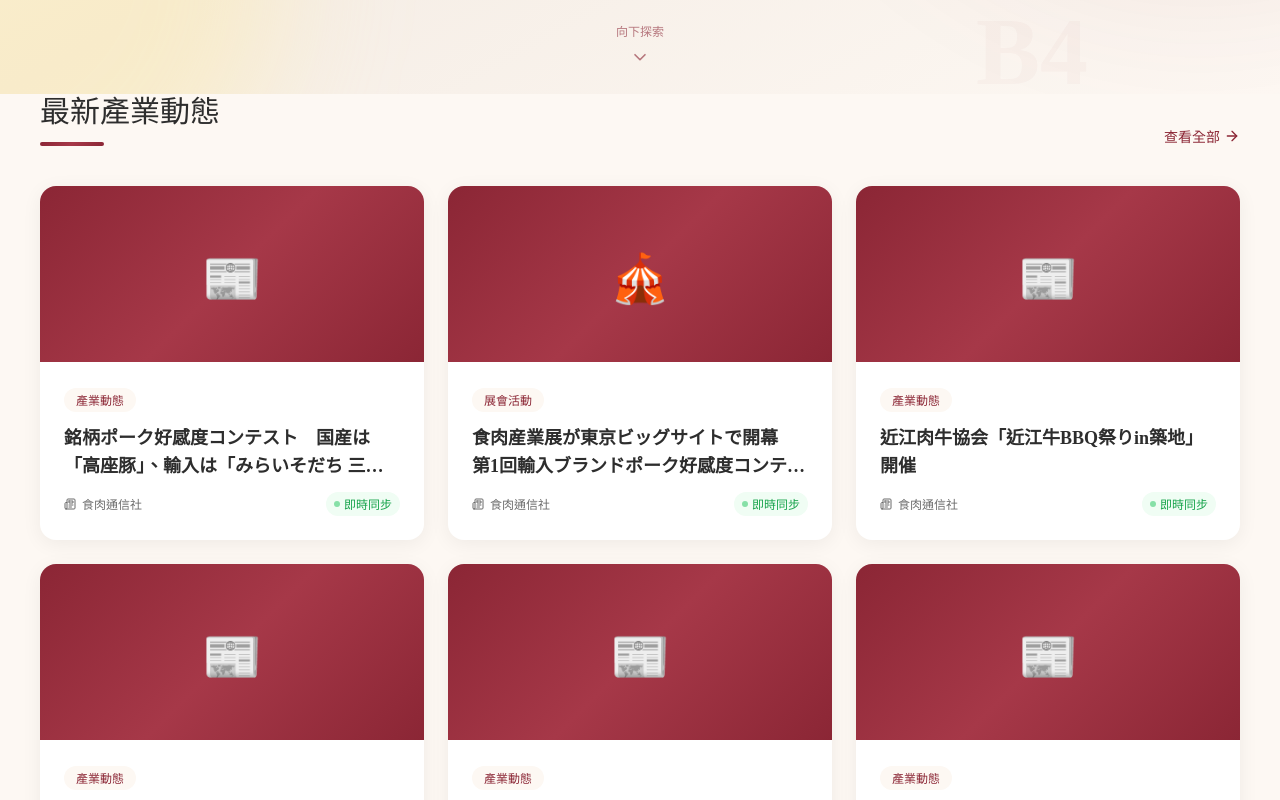
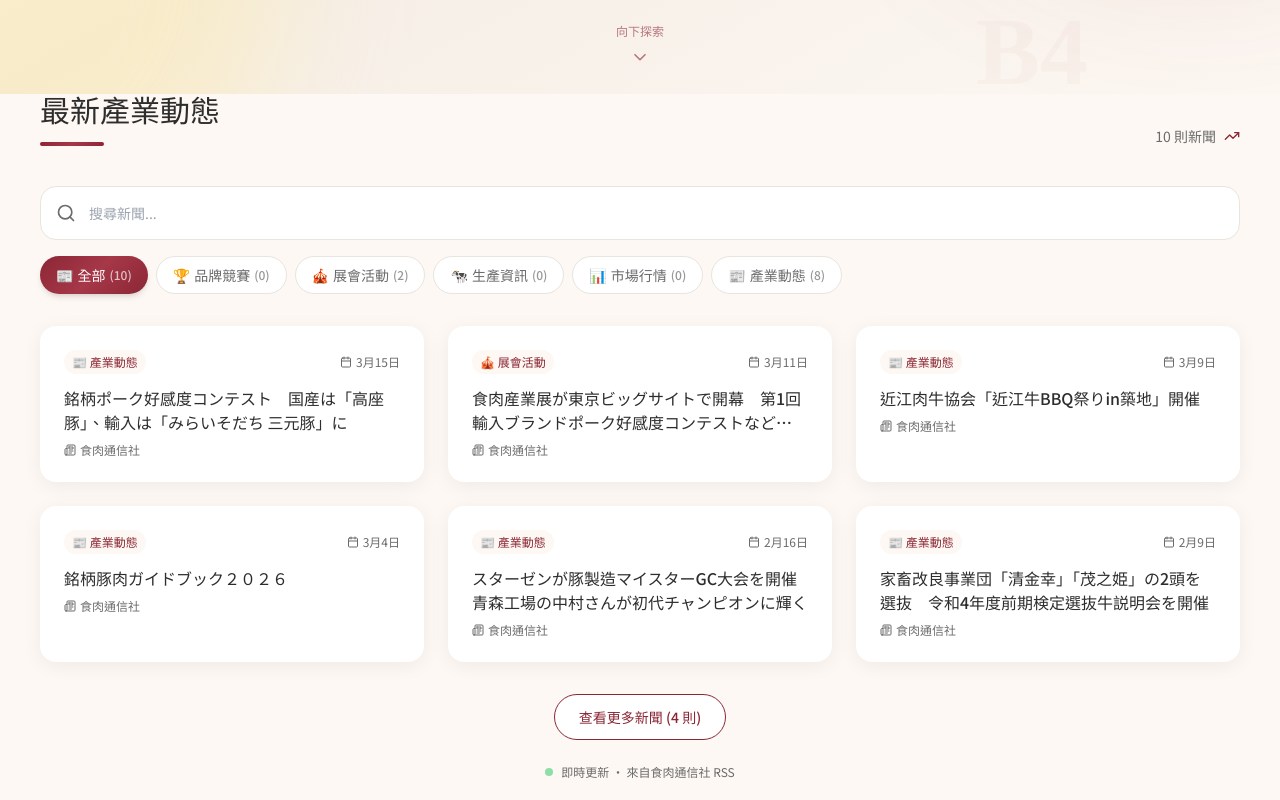
Before and after one commit to wagyunote/meat-knowledge-hub, a Next.js app: page /meat-knowledge-hub/ in a window 1280 px wide. Shown: the part 600-1400 px from the top of the page. Built offline with nearby package versions, Linux system fonts and the light colour scheme.

Commit message:
🔄 Auto-sync data: 2026-04-15 00:02

```diff
--- a/components/NewsSection.tsx
+++ b/components/NewsSection.tsx
@@ -1,13 +1,15 @@
 'use client'
 
-import { useEffect, useState } from 'react'
-import { motion } from 'framer-motion'
-import { ArrowRight, Newspaper } from 'lucide-react'
+import { useState, useEffect } from 'react'
+import { motion, AnimatePresence } from 'framer-motion'
+import { ArrowRight, Newspaper, Search, X, TrendingUp, Calendar } from 'lucide-react'
 import type { NewsItem } from '@/types'
 
 export default function NewsSection() {
   const [news, setNews] = useState<NewsItem[]>([])
   const [loading, setLoading] = useState(true)
+  const [searchQuery, setSearchQuery] = useState('')
+  const [activeCategory, setActiveCategory] = useState('全部')
 
   useEffect(() => {
     fetch(`${process.env.NODE_ENV === 'production' ? '/meat-knowledge-hub' : ''}/data/news.json`)
@@ -38,75 +40,176 @@ export default function NewsSection() {
     return map[category] || '📰'
   }
 
+  const categories = ['全部', '品牌競賽', '展會活動', '生產資訊', '市場行情', '產業動態']
+
+  const filteredNews = news.filter(item => {
+    const matchesSearch = !searchQuery ||
+      item.title.toLowerCase().includes(searchQuery.toLowerCase())
+    const category = getCategory(item.title)
+    const matchesCategory = activeCategory === '全部' || category === activeCategory
+    return matchesSearch && matchesCategory
+  })
+
+  const formatDate = (dateStr: string) => {
+    try {
+      const d = new Date(dateStr)
+      return d.toLocaleDateString('zh-TW', { month: 'short', day: 'numeric' })
+    } catch {
+      return ''
+    }
+  }
+
   return (
     <section id="news" className="mb-16 sm:mb-20">
-      <div className="flex justify-between items-end mb-6 sm:mb-10">
+      <div className="flex flex-col sm:flex-row sm:justify-between sm:items-end gap-4 mb-6 sm:mb-10">
         <h2 className="font-serif-tc text-2xl sm:text-3xl text-charcoal relative pb-3 sm:pb-4">
           最新產業動態
           <span className="absolute bottom-0 left-0 w-14 sm:w-16 h-1 gradient-meat rounded-full"></span>
         </h2>
-        <a href="#" className="text-primary text-sm font-medium flex items-center gap-1 hover:gap-2 transition-all">
-          查看全部 <ArrowRight size={16} />
-        </a>
+        <div className="flex items-center gap-2">
+          <span className="text-warm-gray text-sm">
+            {news.length} 則新聞
+          </span>
+          <TrendingUp className="w-4 h-4 text-primary" />
+        </div>
       </div>
 
+      {/* Search & Filter */}
+      <div className="mb-6 sm:mb-8 space-y-4">
+        {/* Search Bar */}
+        <div className="relative">
+          <Search className="absolute left-4 top-1/2 -translate-y-1/2 w-5 h-5 text-warm-gray" />
+          <input
+            type="text"
+            placeholder="搜尋新聞..."
+            value={searchQuery}
+            onChange={(e) => setSearchQuery(e.target.value)}
+            className="w-full pl-12 pr-10 py-3 sm:py-4 bg-white rounded-xl sm:rounded-2xl border border-light-gray focus:border-primary focus:ring-2 focus:ring-primary/20 outline-none transition-all text-sm"
+          />
+          {searchQuery && (
+            <button
+              onClick={() => setSearchQuery('')}
+              className="absolute right-4 top-1/2 -translate-y-1/2 text-warm-gray hover:text-charcoal"
+            >
+              <X className="w-4 h-4" />
+            </button>
+          )}
+        </div>
+
+        {/* Category Pills */}
+        <div className="flex flex-wrap gap-2">
+          {categories.map(cat => {
+            const count = cat === '全部'
+              ? news.length
+              : news.filter(n => getCategory(n.title) === cat).length
+            return (
+              <button
+                key={cat}
+                onClick={() => setActiveCategory(cat)}
+                className={`px-4 py-2 rounded-full text-sm font-medium transition-all flex items-center gap-1 ${
+                  activeCategory === cat
+                    ? 'gradient-meat text-white shadow-md'
+                    : 'bg-white text-warm-gray hover:bg-cream hover:text-primary border border-light-gray'
+                }`}
+              >
+                <span>{getEmoji(cat)}</span>
+                {cat}
+                <span className="text-xs opacity-70">({count})</span>
+              </button>
+            )
+          })}
+        </div>
+      </div>
+
+      {/* News Grid */}
       {loading ? (
-        <div className="grid md:grid-cols-2 lg:grid-cols-3 gap-6">
-          {[1, 2, 3].map((i) => (
-            <div key={i} className="bg-white rounded-2xl overflow-hidden shadow-card animate-pulse">
-              <div className="h-40 sm:h-44 bg-light-gray"></div>
-              <div className="p-5 sm:p-6 space-y-3">
-                <div className="h-5 w-20 bg-light-gray rounded"></div>
-                <div className="h-6 bg-light-gray rounded"></div>
-                <div className="h-4 w-3/4 bg-light-gray rounded"></div>
-              </div>
+        <div className="grid md:grid-cols-2 lg:grid-cols-3 gap-4 sm:gap-6">
+          {[1, 2, 3].map(i => (
+            <div key={i} className="bg-white rounded-xl sm:rounded-2xl p-5 animate-pulse">
+              <div className="h-4 bg-light-gray rounded w-1/4 mb-3"></div>
+              <div className="h-6 bg-light-gray rounded w-3/4 mb-2"></div>
+              <div className="h-4 bg-light-gray rounded w-1/2"></div>
             </div>
           ))}
         </div>
       ) : (
-        <div className="grid md:grid-cols-2 lg:grid-cols-3 gap-6">
-          {news.slice(0, 6).map((item, index) => {
+        <>
+          <AnimatePresence mode="wait">
+            <motion.div
+              key={activeCategory + searchQuery}
+              initial={{ opacity: 0 }}
+              animate={{ opacity: 1 }}
+              exit={{ opacity: 0 }}
+              className="grid md:grid-cols-2 lg:grid-cols-3 gap-4 sm:gap-6"
+            >
+              {filteredNews.slice(0, 6).map((item, index) => {
                 const category = getCategory(item.title)
                 const emoji = getEmoji(category)
 
                 return (
-              <motion.article
-                key={item.id}
+                  <motion.a
+                    key={item.link}
+                    href={item.link}
+                    target="_blank"
+                    rel="noopener noreferrer"
                     initial={{ opacity: 0, y: 20 }}
-                whileInView={{ opacity: 1, y: 0 }}
-                viewport={{ once: true }}
-                transition={{ duration: 0.4, delay: index * 0.1 }}
-                whileHover={{ y: -8 }}
-                className="bg-white rounded-2xl overflow-hidden shadow-card hover:shadow-card-hover transition-all cursor-pointer group"
+                    animate={{ opacity: 1, y: 0 }}
+                    transition={{ duration: 0.3, delay: index * 0.05 }}
+                    whileHover={{ y: -4, boxShadow: '0 12px 24px rgba(0,0,0,0.1)' }}
+                    className="block bg-white rounded-xl sm:rounded-2xl p-5 sm:p-6 shadow-card hover:shadow-card-hover transition-all group cursor-pointer"
                   >
-                <a href={item.link} target="_blank" rel="noopener noreferrer">
-                  <div className="h-40 sm:h-44 gradient-meat flex items-center justify-center text-4xl sm:text-5xl group-hover:scale-105 transition-transform">
-                    {emoji}
+                    {/* Category Tag */}
+                    <div className="flex items-center justify-between mb-3">
+                      <span className="inline-flex items-center gap-1 text-xs px-2 py-1 rounded-full bg-cream text-primary font-medium">
+                        {emoji} {category}
+                      </span>
+                      <span className="text-xs text-warm-gray flex items-center gap-1">
+                        <Calendar className="w-3 h-3" />
+                        {formatDate(item.pubDate)}
+                      </span>
                     </div>
-                  <div className="p-5 sm:p-6">
-                    <span className="inline-block px-3 py-1 bg-cream text-primary text-xs font-medium rounded-full mb-3">
-                      {category}
-                    </span>
-                    <h3 className="font-serif-tc text-base sm:text-lg font-semibold text-charcoal leading-relaxed line-clamp-2 mb-3 group-hover:text-primary transition-colors">
+
+                    {/* Title */}
+                    <h3 className="font-medium text-charcoal text-sm sm:text-base line-clamp-2 group-hover:text-primary transition-colors mb-2">
                       {item.title}
                     </h3>
-                    <div className="flex justify-between items-center text-xs text-warm-gray">
-                      <span className="flex items-center gap-1.5">
-                        <Newspaper size={12} />
+
+                    {/* Source */}
+                    <div className="text-xs text-warm-gray flex items-center justify-between">
+                      <span className="flex items-center gap-1">
+                        <Newspaper className="w-3 h-3" />
                         食肉通信社
                       </span>
-                      <span className="flex items-center gap-1 px-2 py-1 bg-green-50 text-green-600 rounded-full">
-                        <span className="w-1.5 h-1.5 bg-green-500 rounded-full animate-pulse"></span>
-                        即時同步
-                      </span>
+                      <ArrowRight className="w-4 h-4 text-primary opacity-0 group-hover:opacity-100 transition-opacity" />
                     </div>
-                  </div>
-                </a>
-              </motion.article>
+                  </motion.a>
                 )
               })}
+            </motion.div>
+          </AnimatePresence>
+
+          {filteredNews.length === 0 && (
+            <div className="text-center py-12 text-warm-gray">
+              <Newspaper className="w-12 h-12 mx-auto mb-4 opacity-30" />
+              <p>沒有找到相關新聞</p>
             </div>
           )}
+
+          {filteredNews.length > 6 && (
+            <div className="text-center mt-8">
+              <button className="px-6 py-3 rounded-full bg-white text-primary border border-primary hover:bg-primary hover:text-white transition-all font-medium text-sm">
+                查看更多新聞 ({filteredNews.length - 6} 則)
+              </button>
+            </div>
+          )}
+        </>
+      )}
+
+      {/* Real-time Badge */}
+      <div className="mt-6 flex items-center justify-center gap-2 text-xs text-warm-gray">
+        <span className="w-2 h-2 bg-green-500 rounded-full animate-pulse"></span>
+        即時更新 · 來自食肉通信社 RSS
+      </div>
     </section>
   )
 }
--- a/data/markets.json
+++ b/data/markets.json
@@ -244,7 +244,7 @@
       "website": "https://mmb.jmma.or.jp/member/sasebo/"
     }
   ],
-  "lastUpdate": "2026-04-14T15:53:58.965Z",
+  "lastUpdate": "2026-04-14T16:02:30.711Z",
   "source": "https://mmb.jmma.or.jp/member/",
   "totalCount": 27
 }
--- a/public/data/markets.json
+++ b/public/data/markets.json
@@ -244,7 +244,7 @@
       "website": "https://mmb.jmma.or.jp/member/sasebo/"
     }
   ],
-  "lastUpdate": "2026-04-14T15:53:58.965Z",
+  "lastUpdate": "2026-04-14T16:02:30.711Z",
   "source": "https://mmb.jmma.or.jp/member/",
   "totalCount": 27
 }
--- a/public/data/news.json
+++ b/public/data/news.json
@@ -1,7 +1,7 @@
 {
   "news": [
     {
-      "id": "食肉通信社-0-1776182036735",
+      "id": "食肉通信社-0-1776182548591",
       "title": "銘柄ポーク好感度コンテスト　国産は「高座豚」、輸入は「みらいそだち 三元豚」に",
       "link": "https://www.shokuniku.co.jp/14294",
       "pubDate": "Sun, 15 Mar 2026 23:32:47 +0000",
@@ -9,7 +9,7 @@
       "source": "食肉通信社"
     },
     {
-      "id": "食肉通信社-1-1776182036735",
+      "id": "食肉通信社-1-1776182548591",
       "title": "食肉産業展が東京ビッグサイトで開幕　第1回輸入ブランドポーク好感度コンテストなども実施",
       "link": "https://www.shokuniku.co.jp/14284",
       "pubDate": "Wed, 11 Mar 2026 00:01:53 +0000",
@@ -17,7 +17,7 @@
       "source": "食肉通信社"
     },
     {
-      "id": "食肉通信社-2-1776182036735",
+      "id": "食肉通信社-2-1776182548591",
       "title": "近江肉牛協会「近江牛BBQ祭りin築地」開催",
       "link": "https://www.shokuniku.co.jp/14279",
       "pubDate": "Mon, 09 Mar 2026 23:32:13 +0000",
@@ -25,7 +25,7 @@
       "source": "食肉通信社"
     },
     {
-      "id": "食肉通信社-3-1776182036735",
+      "id": "食肉通信社-3-1776182548591",
       "title": "銘柄豚肉ガイドブック２０２６",
       "link": "https://www.shokuniku.co.jp/14268",
       "pubDate": "Wed, 04 Mar 2026 06:15:16 +0000",
@@ -33,7 +33,7 @@
       "source": "食肉通信社"
     },
     {
-      "id": "食肉通信社-4-1776182036735",
+      "id": "食肉通信社-4-1776182548591",
       "title": "スターゼンが豚製造マイスターGC大会を開催　青森工場の中村さんが初代チャンピオンに輝く",
       "link": "https://www.shokuniku.co.jp/14231",
       "pubDate": "Mon, 16 Feb 2026 23:29:14 +0000",
@@ -41,7 +41,7 @@
       "source": "食肉通信社"
     },
     {
-      "id": "食肉通信社-5-1776182036735",
+      "id": "食肉通信社-5-1776182548591",
       "title": "家畜改良事業団「清金幸」「茂之姫」の2頭を選抜　令和4年度前期検定選抜牛説明会を開催",
       "link": "https://www.shokuniku.co.jp/14218",
       "pubDate": "Mon, 09 Feb 2026 23:34:31 +0000",
@@ -49,7 +49,7 @@
       "source": "食肉通信社"
     },
     {
-      "id": "食肉通信社-6-1776182036735",
+      "id": "食肉通信社-6-1776182548591",
       "title": "外食産業記者会が「外食アワード2025」表彰式開催　資さんの崎田会長ら５氏に授賞",
       "link": "https://www.shokuniku.co.jp/14192",
       "pubDate": "Sun, 25 Jan 2026 23:01:42 +0000",
@@ -57,7 +57,7 @@
       "source": "食肉通信社"
     },
     {
-      "id": "食肉通信社-7-1776182036735",
+      "id": "食肉通信社-7-1776182548591",
       "title": "国内唯一の食肉専門展示会「第50回食肉産業展2026」東京ビッグサイトで開催！",
       "link": "https://www.shokuniku.co.jp/14187",
       "pubDate": "Thu, 22 Jan 2026 02:23:01 +0000",
@@ -65,7 +65,7 @@
       "source": "食肉通信社"
     },
     {
-      "id": "食肉通信社-8-1776182036735",
+      "id": "食肉通信社-8-1776182548591",
       "title": "第9回和牛甲子園開幕、取組評価部門最優秀賞に広島県立西条農業高等学校",
       "link": "https://www.shokuniku.co.jp/14173",
       "pubDate": "Thu, 15 Jan 2026 23:22:44 +0000",
@@ -73,7 +73,7 @@
       "source": "食肉通信社"
     },
     {
-      "id": "食肉通信社-9-1776182036735",
+      "id": "食肉通信社-9-1776182548591",
       "title": "全肉連がミートデリカコンテストを開催　大臣賞は「韓国風旨辛ホクホク肉じゃが」",
       "link": "https://www.shokuniku.co.jp/14165",
       "pubDate": "Tue, 13 Jan 2026 23:27:08 +0000",
@@ -81,5 +81,5 @@
       "source": "食肉通信社"
     }
   ],
-  "lastUpdate": "2026-04-14T15:53:56.735Z"
+  "lastUpdate": "2026-04-14T16:02:28.592Z"
 }
```
Also changed, not shown: data/news.json (+11 -11 lines). Lines whose indentation alone changed are shown as unchanged.
